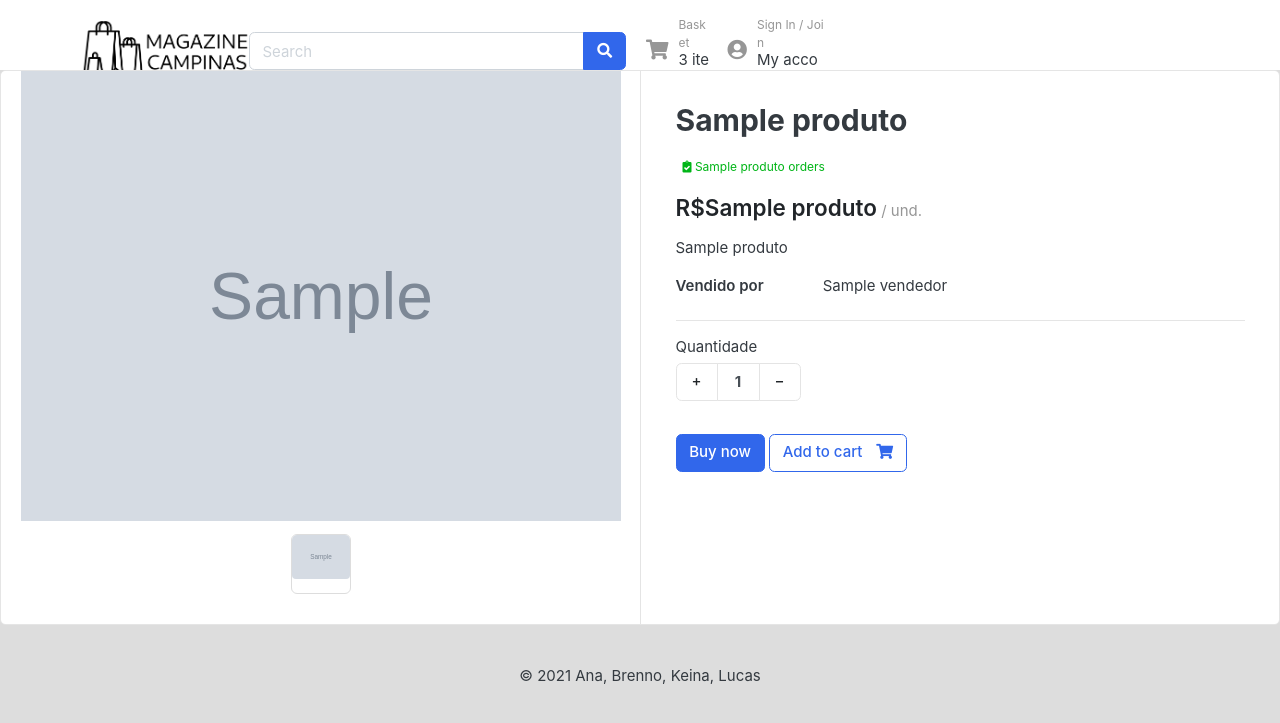
After one commit to Syndelis/flask-market-place, a Flask app: template templates/produto.html in a window 1280 px wide. The commit adds this page. Shown: the top 723 px of the page. Run offline with Flask 2, Linux system fonts and the light colour scheme; the template is opened without the code that fills it: most values are stand-ins (such as "Sample title", 1, 10 or a date in 2020); grey boxes marked "Sample" are stand-in pictures; some libraries are stand-ins or nearby versions; some web fonts are replaced.

Commit message:
Página de produto

```diff
--- a/app.py
+++ b/app.py
@@ -3,6 +3,7 @@ import MySQLdb as sql
 
 app = Flask(__name__)
 app.secret_key = 'tpzin fi'
+app.config['SERVER_NAME'] = '127.0.0.1:5000'
 
 conn = sql.connect(
 	'alexandrum.go.ro',
@@ -90,6 +91,35 @@ def logout():
 	return redirect('/login')
 
 
+@app.route('/produto/<int:pid>')
+def produto(pid: int):
+
+	cursor.execute(f"""
+		SELECT pid, fid, nome, descricao, qtd, valor FROM PRODUTO
+		WHERE pid={pid}
+	""")
+	produto = cursor.fetchall()[0]
+
+	cursor.execute(f"""
+		SELECT url FROM FOTO
+		WHERE pid={pid}
+	""")
+	fotos = [(ind, tup[0]) for ind, tup in enumerate(cursor.fetchall())]
+
+	cursor.execute(f"""
+		SELECT nome FROM PESSOA
+		WHERE uid={produto[1]}
+	""")
+	vendedor = cursor.fetchall()[0][0]
+
+	print(produto, fotos, vendedor)
+
+	return render_template(
+		'produto.html', produto=produto[2:],
+		fotos=fotos, vendedor=vendedor
+	)
+
+
 if __name__ == '__main__':
 	try: app.run()
 	except KeyboardInterrupt: pass
--- /dev/null
+++ b/static/js/produto.js
@@ -0,0 +1,26 @@
+// some scripts
+
+// jquery ready start
+
+const CAPA = document.getElementById("capa");
+
+$(document).ready(function() {
+
+    $(document).on('click', '.dropdown-menu', function (e) {
+      e.stopPropagation();
+    });
+
+    $(document).on('click', '.image-preview', function (e) {
+        // console.log($(this).attr("id"));
+        var name = $(this).attr("id");
+        console.log(name + " was clicked!");
+
+        CAPA.src = $(this).children()[0].src;
+    });
+
+	if($('[data-toggle="tooltip"]').length>0) {  // check if element exists
+		$('[data-toggle="tooltip"]').tooltip()
+	} // end if
+
+});
+// jquery end
--- a/templates/base.html
+++ b/templates/base.html
@@ -3,8 +3,18 @@
 
 <head>
     <meta charset="utf-8">
+
     {% block head %}
     {% endblock head %}
+
+	<meta name="viewport" content="width=device-width, initial-scale=1, shrink-to-fit=no">
+
+	<link href={{ url_for("static", filename="styles/bootstrap-ec.css") }} rel="stylesheet" type="text/css">
+	<link href={{ url_for("static", filename="styles/ui-ec.css") }} rel="stylesheet" type="text/css">
+	<link href={{ url_for("static", filename="styles/responsive-ec.css") }} rel="stylesheet">
+	<link href={{ url_for("static", filename="styles/all-ec.min.css") }} rel="stylesheet">
+	<link href={{ url_for("static", filename="styles/style-ec.css") }} rel="stylesheet">
+
 </head>
 
 <header class="section-header">
@@ -13,7 +23,7 @@
 	<div class="row align-items-center">
 		<div class="col-lg-3 col-4 col-sm-4">
 		<a href="/" class="navbar-logo">
-			<img class="logo" src="static/img/logo2.png">
+			<img class="logo" src={{ url_for('static', filename='img/logo2.png') }}>
 		</a> <!-- brand-wrap.// -->
 		</div>
 		<div class="col-lg-6 col-sm-8 col-8">
@@ -74,6 +84,13 @@
 <body>
     {% block body %}
     {% endblock body %}
+
+	<script src={{ url_for("static", filename="js/jquery-2.0.0.min.js") }} type="text/javascript"></script>
+	<script src={{ url_for("static", filename="js/bootstrap.bundle-ec.min.js") }} type="text/javascript"></script>
+
+	{% block script %}
+	{% endblock script %}
+
 </body>
 
 <footer>
--- a/templates/components/Product.html
+++ b/templates/components/Product.html
@@ -1,9 +1,9 @@
-{% macro Product(title, img, price) -%}
+{% macro Product(title, img, price, pid) -%}
 <div class="col-md-3">
     <figure class="card card-product-grid">
         <div class="img-wrap">
             <img src="{{img}}">
-            <a class="btn-overlay" href="#"><i class="fa fa-search-plus"></i> Ver mais</a>
+            <a class="btn-overlay" href="/produto/{{pid}}"><i class="fa fa-search-plus"></i> Ver mais</a>
         </div>
         <figcaption class="info-wrap">
             <a href="#" class="title">{{title}}</a>
--- /dev/null
+++ b/templates/produto.html
@@ -0,0 +1,72 @@
+{% extends "base.html" %}
+
+{% block head %}
+    <title>{{ produto[0] }} Por APENAS R$ {{ produto[3] }}</title>
+{% endblock head %}
+
+{% block body %}
+
+<div class="card">
+	<div class="row no-gutters">
+		<aside class="col-md-6">
+            <article class="gallery-wrap">
+                <div class="img-big-wrap">
+                    <a href="#"><img id="capa" src="{{fotos[0][1]}}"></a>
+                </div>
+
+                <div class="thumbs-wrap">
+                    {% for ind, image in fotos %}
+                    <div class="item-thumb image-preview" id="foto-{{ind}}"> <img src="{{image}}"></div>
+                    {% endfor %}
+                </div>
+            </article> <!-- gallery-wrap .end// -->
+        </aside>
+        <main class="col-md-6 border-left">
+            <article class="content-body">
+                <h2 class="title">{{produto[0]}}</h2>
+                    <div class="rating-wrap my-3">
+	                    <small class="label-rating text-success">
+                            <i class="fa fa-clipboard-check"></i>
+                            {{produto[2]}} orders
+                        </small>
+                    </div>
+
+                    <div class="mb-3">
+                        <var class="price h4">R${{produto[3]}}</var>
+                        <span class="text-muted">/ und.</span>
+                    </div>
+
+                    <p>{{produto[1]}}</p>
+
+                    <dl class="row">
+                        <dt class="col-sm-3">Vendido por</dt>
+                        <dd class="col-sm-9">{{vendedor}}</dd>
+                    </dl>
+
+                    <hr>
+                    <div class="row">
+                        <div class="form-group col-md flex-grow-0">
+                            <label>Quantidade</label>
+                            <div class="input-group mb-3 input-spinner">
+                            <div class="input-group-prepend">
+                                <button class="btn btn-light" type="button" id="button-plus"> + </button>
+                            </div>
+                            <input type="text" class="form-control" value="1">
+                            <div class="input-group-append">
+                                <button class="btn btn-light" type="button" id="button-minus"> − </button>
+                            </div>
+                            </div>
+                        </div>
+                    </div>
+                    <a href="#" class="btn  btn-primary"> Buy now </a>
+                    <a href="#" class="btn  btn-outline-primary"> <span class="text">Add to cart</span> <i class="fas fa-shopping-cart"></i>  </a>
+            </article>
+		</main>
+	</div>
+</div>
+
+{% endblock body %}
+
+{% block script %}
+<script src={{ url_for("static", filename="js/produto.js") }} type="text/javascript"></script>
+{% endblock script %}
```
Also changed, not shown: templates/index.html (+5 -14 lines).
